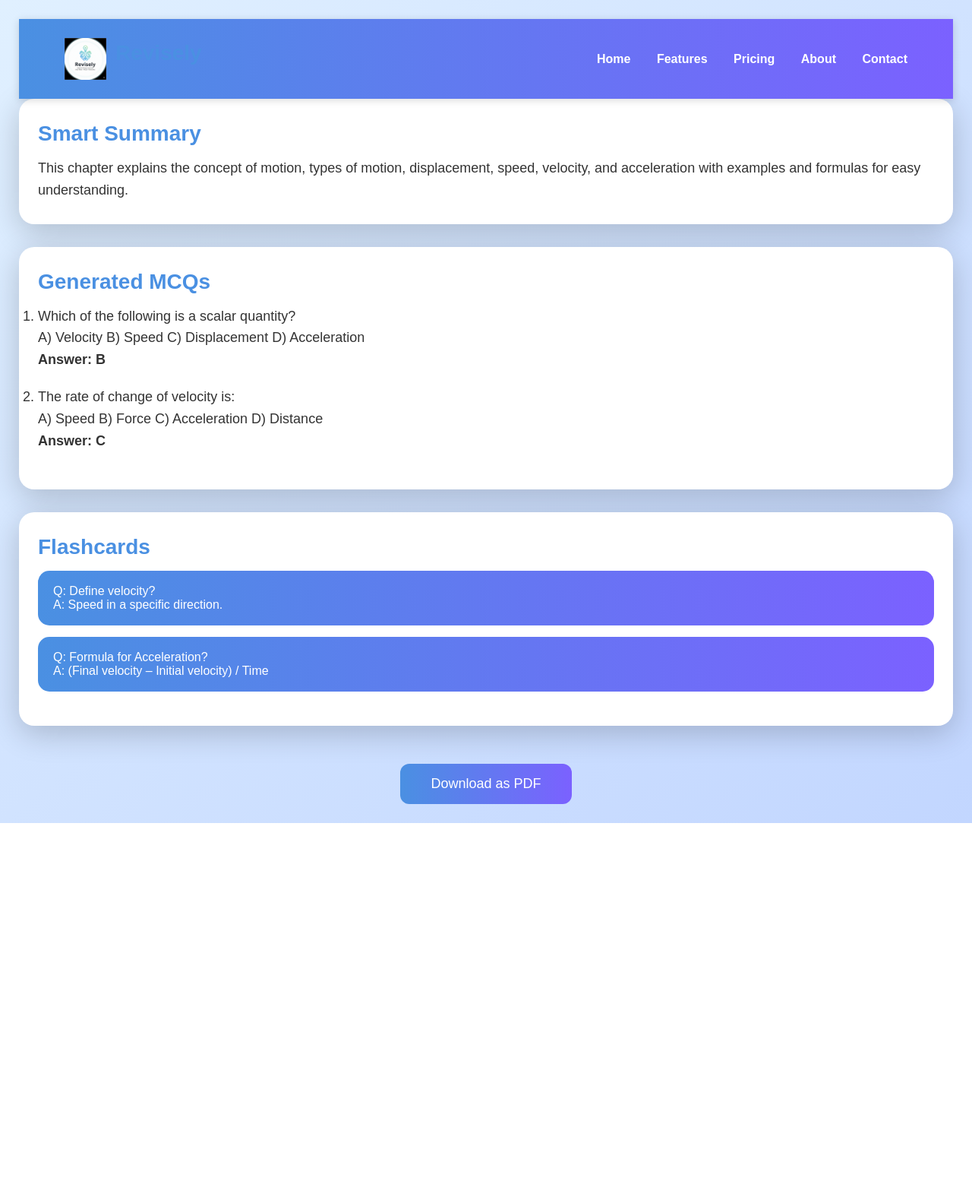
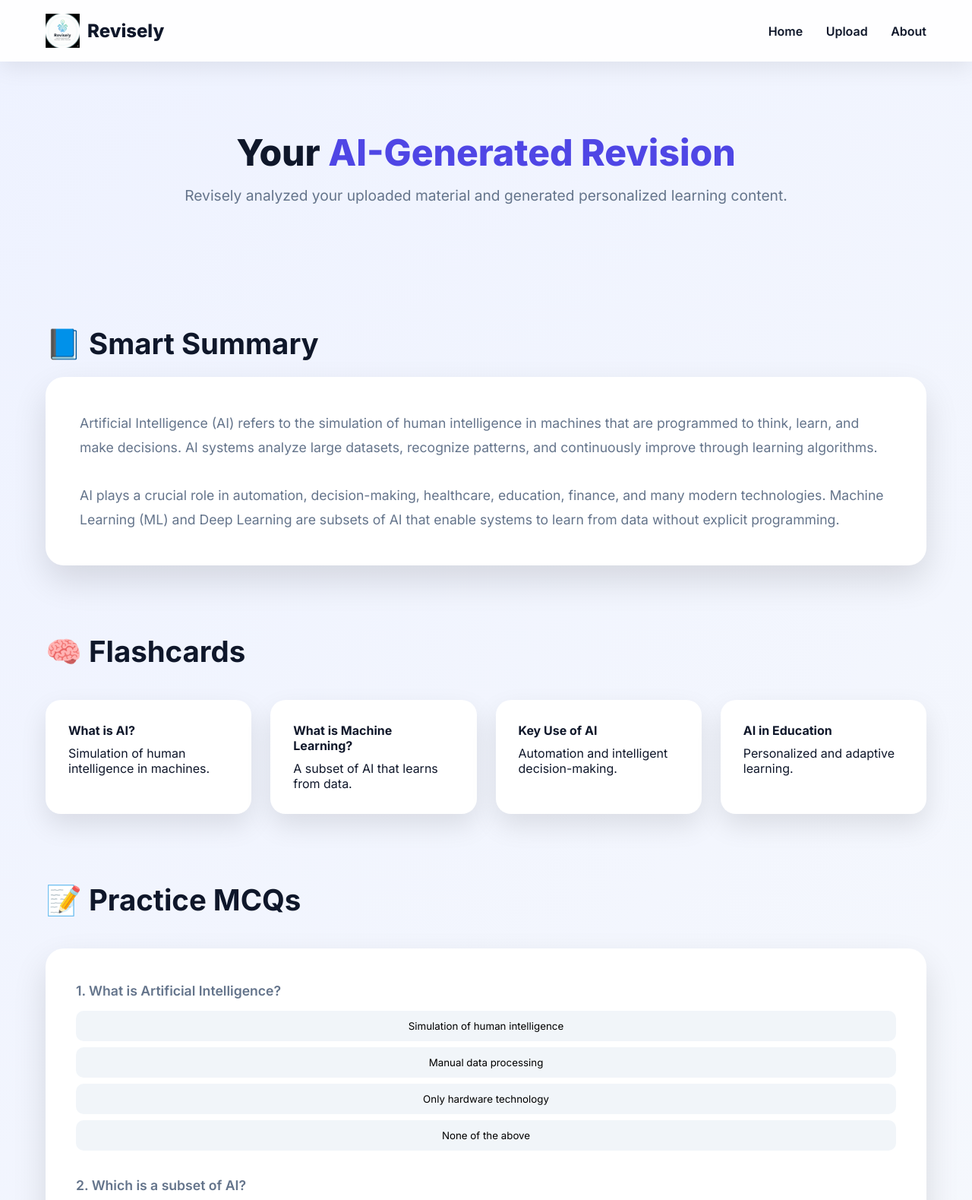
Before and after one commit to shadowam56-lgtm/Revisely, a plain HTML site: page Revisely/result.html in a window 1280 px wide. Shown: the top 1579 px of the page at 76% size. Before the commit the page ends 1083 px from the top, so only its background shows below. Drawn offline with Linux system fonts and the light colour scheme.

Commit message:
Update result.html

```diff
--- a/Revisely/result.html
+++ b/Revisely/result.html
@@ -5,195 +5,324 @@
 <meta name="viewport" content="width=device-width, initial-scale=1.0">
 <title>Results | Revisely</title>
 
+<link href="https://fonts.googleapis.com/css2?family=Inter:wght@400;600;700;800&display=swap" rel="stylesheet">
+
 <style>
 * {
     margin: 0;
     padding: 0;
     box-sizing: border-box;
-            font-family: 'Poppins', sans-serif;
+    font-family: 'Inter', sans-serif;
+}
+
+:root {
+    --primary: #4f46e5;
+    --secondary: #6366f1;
+    --bg: #f8fafc;
+    --dark: #0f172a;
+    --muted: #64748b;
 }
 
 body {
-            background: linear-gradient(to bottom right, #e0f0ff, #c2d6ff);
-            padding: 25px;
-            color: #111;
+    background: linear-gradient(135deg, #eef2ff, #f8fafc);
+    color: var(--dark);
 }
 
 header {
-            width: 100%;
-            padding: 25px 60px;
+    position: sticky;
+    top: 0;
+    background: rgba(255,255,255,0.9);
+    backdrop-filter: blur(12px);
+    padding: 18px 60px;
     display: flex;
     justify-content: space-between;
     align-items: center;
-            position: sticky;
-            top: 0;
-            background: linear-gradient(90deg, #4a90e2, #7b61ff);
-            color: white;
-            box-shadow: 0 2px 10px rgba(0,0,0,0.15);
+    box-shadow: 0 8px 30px rgba(0,0,0,0.08);
     z-index: 100;
 }
 
-        header .logo {
+.logo {
     display: flex;
     align-items: center;
 }
 
-        header .logo img {
-            height: 55px;
-            margin-right: 12px;
+.logo img {
+    height: 45px;
+    margin-right: 10px;
 }
 
-        header nav a {
-            margin-left: 30px;
-            text-decoration: none;
-            color: white;
-            font-weight: 600;
-            transition: color 0.3s ease;
+.logo h2 {
+    font-weight: 800;
 }
 
-        header nav a:hover {
-            color: #ffd700;
+nav a {
+    margin-left: 26px;
+    text-decoration: none;
+    color: var(--dark);
+    font-weight: 600;
 }
 
-        .card {
-            background: white;
-            padding: 30px 25px;
-            border-radius: 20px;
-            box-shadow: 0 10px 40px rgba(0,0,0,0.2);
-            margin-bottom: 30px;
-            transition: transform 0.3s ease;
+nav a:hover {
+    color: var(--primary);
 }
 
-        .card:hover {
+.result-hero {
+    text-align: center;
+    padding: 90px 20px 70px;
+    animation: fadeUp 1s ease;
+}
+
+.result-hero h1 {
+    font-size: 3rem;
+    font-weight: 800;
+}
+
+.result-hero span {
+    color: var(--primary);
+}
+
+.result-hero p {
+    font-size: 1.2rem;
+    color: var(--muted);
+    max-width: 800px;
+    margin: 15px auto 0;
+}
+
+.section {
+    max-width: 1200px;
+    margin: 90px auto;
+    padding: 0 20px;
+}
+
+.section h2 {
+    font-size: 2.4rem;
+    margin-bottom: 20px;
+}
+
+.section p {
+    font-size: 1.1rem;
+    color: var(--muted);
+    line-height: 1.8;
+}
+
+.summary-box {
+    background: white;
+    padding: 45px;
+    border-radius: 24px;
+    box-shadow: 0 20px 45px rgba(0,0,0,0.12);
+}
+
+.flashcards {
+    display: grid;
+    grid-template-columns: repeat(auto-fit, minmax(260px, 1fr));
+    gap: 25px;
+    margin-top: 40px;
+}
+
+.flashcard {
+    background: white;
+    padding: 30px;
+    border-radius: 20px;
+    box-shadow: 0 15px 35px rgba(0,0,0,0.1);
+    transition: transform 0.3s;
+}
+
+.flashcard:hover {
+    transform: translateY(-6px);
+}
+
+.flashcard strong {
+    display: block;
+    margin-bottom: 10px;
+}
+
+.mcq-box {
+    background: white;
+    padding: 40px;
+    border-radius: 24px;
+    box-shadow: 0 20px 45px rgba(0,0,0,0.12);
+    margin-top: 40px;
+}
+
+.question {
+    margin-bottom: 30px;
+}
+
+.question p {
+    font-weight: 600;
+    margin-bottom: 10px;
+}
+
+.question button {
+    display: block;
+    width: 100%;
+    margin-top: 8px;
+    padding: 12px;
+    border-radius: 10px;
+    border: none;
+    background: #f1f5f9;
+    cursor: pointer;
+    transition: background 0.3s;
+}
+
+.question button:hover {
+    background: #e0e7ff;
+}
+
+.insights {
+    display: grid;
+    grid-template-columns: repeat(auto-fit, minmax(220px, 1fr));
+    gap: 25px;
+    margin-top: 40px;
+}
+
+.insight-card {
+    background: white;
+    padding: 30px;
+    border-radius: 18px;
+    box-shadow: 0 15px 35px rgba(0,0,0,0.1);
+}
+
+.cta {
+    text-align: center;
+    padding: 120px 20px;
+}
+
+.cta h2 {
+    font-size: 2.6rem;
+    margin-bottom: 20px;
+}
+
+.cta button {
+    padding: 16px 42px;
+    font-size: 1.1rem;
+    font-weight: 600;
+    border-radius: 14px;
+    border: none;
+    cursor: pointer;
+    color: white;
+    background: linear-gradient(90deg, var(--primary), var(--secondary));
+    box-shadow: 0 12px 35px rgba(79,70,229,0.4);
+    transition: transform 0.3s;
+}
+
+.cta button:hover {
     transform: translateY(-5px);
 }
 
-        h2 {
-            color: #4a90e2;
-            margin-bottom: 15px;
-            font-size: 28px;
-        }
-
-        p, li {
-            font-size: 18px;
-            line-height: 1.6;
-            color: #333;
-        }
-
-        ol li {
-            margin-bottom: 20px;
-        }
-
-        .flashcard {
-            background: linear-gradient(90deg, #4a90e2, #7b61ff);
-            color: white;
-            padding: 18px 20px;
-            border-radius: 15px;
-            margin: 15px 0;
-            transition: transform 0.3s ease, box-shadow 0.3s ease;
-            cursor: pointer;
-        }
-
-        .flashcard:hover {
-            transform: translateY(-5px);
-            box-shadow: 0 10px 25px rgba(0,0,0,0.3);
-        }
-
-        .btn {
-            padding: 16px 40px;
-            border: none;
-            background: linear-gradient(90deg, #4a90e2, #7b61ff);
-            color: white;
-            font-size: 18px;
-            border-radius: 12px;
-            cursor: pointer;
-            display: inline-block;
-            margin-top: 20px;
-            transition: background 0.3s ease, transform 0.3s ease;
-        }
-
-        .btn:hover {
-            background: linear-gradient(90deg, #357ab8, #5e3cff);
-            transform: translateY(-3px);
-        }
-
-        @media (max-width: 1024px) {
-            header {
-                padding: 20px 40px;
-            }
-            .card {
-                padding: 25px 20px;
-            }
-            h2 {
-                font-size: 24px;
-            }
-            p, li {
-                font-size: 16px;
-            }
+@keyframes fadeUp {
+    from { opacity: 0; transform: translateY(30px); }
+    to { opacity: 1; transform: translateY(0); }
 }
 
 @media (max-width: 768px) {
-            header nav {
-                display: none;
-            }
-            .card {
-                padding: 20px 15px;
-            }
-            h2 {
-                font-size: 22px;
-            }
-            p, li {
-                font-size: 15px;
-            }
+    nav { display: none; }
+    header { padding: 16px 30px; }
+    .result-hero h1 { font-size: 2.2rem; }
 }
 </style>
 </head>
 
 <body>
+
 <header>
     <div class="logo">
-            <img src="logo.png" alt="Revisely Logo">
+        <img src="logo.png">
         <h2>Revisely</h2>
     </div>
     <nav>
         <a href="index.html">Home</a>
-            <a href="#">Features</a>
-            <a href="#">Pricing</a>
+        <a href="upload.html">Upload</a>
         <a href="#">About</a>
-            <a href="#">Contact</a>
     </nav>
 </header>
 
-    <div class="card">
-        <h2>Smart Summary</h2>
-        <p>This chapter explains the concept of motion, types of motion, displacement, speed, velocity, and acceleration with examples and formulas for easy understanding.</p>
+<section class="result-hero">
+    <h1>Your <span>AI-Generated Revision</span></h1>
+    <p>Revisely analyzed your uploaded material and generated personalized learning content.</p>
+</section>
+
+<section class="section">
+    <h2>📘 Smart Summary</h2>
+    <div class="summary-box">
+        <p>
+            Artificial Intelligence (AI) refers to the simulation of human intelligence in machines
+            that are programmed to think, learn, and make decisions. AI systems analyze large
+            datasets, recognize patterns, and continuously improve through learning algorithms.
+            <br><br>
+            AI plays a crucial role in automation, decision-making, healthcare, education,
+            finance, and many modern technologies. Machine Learning (ML) and Deep Learning
+            are subsets of AI that enable systems to learn from data without explicit programming.
+        </p>
+    </div>
+</section>
+
+<section class="section">
+    <h2>🧠 Flashcards</h2>
+    <div class="flashcards">
+        <div class="flashcard">
+            <strong>What is AI?</strong>
+            Simulation of human intelligence in machines.
+        </div>
+        <div class="flashcard">
+            <strong>What is Machine Learning?</strong>
+            A subset of AI that learns from data.
+        </div>
+        <div class="flashcard">
+            <strong>Key Use of AI</strong>
+            Automation and intelligent decision-making.
+        </div>
+        <div class="flashcard">
+            <strong>AI in Education</strong>
+            Personalized and adaptive learning.
+        </div>
+    </div>
+</section>
+
+<section class="section">
+    <h2>📝 Practice MCQs</h2>
+    <div class="mcq-box">
+
+        <div class="question">
+            <p>1. What is Artificial Intelligence?</p>
+            <button>Simulation of human intelligence</button>
+            <button>Manual data processing</button>
+            <button>Only hardware technology</button>
+            <button>None of the above</button>
         </div>
 
-    <div class="card">
-        <h2>Generated MCQs</h2>
-        <ol>
-            <li>Which of the following is a scalar quantity?
-                <br> A) Velocity B) Speed C) Displacement D) Acceleration
-                <br><b>Answer: B</b></li>
-
-            <li>The rate of change of velocity is:
-                <br> A) Speed B) Force C) Acceleration D) Distance
-                <br><b>Answer: C</b></li>
-        </ol>
+        <div class="question">
+            <p>2. Which is a subset of AI?</p>
+            <button>Machine Learning</button>
+            <button>Cloud Computing</button>
+            <button>Cyber Security</button>
+            <button>Networking</button>
         </div>
 
-    <div class="card">
-        <h2>Flashcards</h2>
-
-        <div class="flashcard">Q: Define velocity?
-            <br>A: Speed in a specific direction.</div>
-
-        <div class="flashcard">Q: Formula for Acceleration?
-            <br>A: (Final velocity – Initial velocity) / Time</div>
+        <div class="question">
+            <p>3. AI systems improve by?</p>
+            <button>Learning from data</button>
+            <button>Manual coding only</button>
+            <button>Human supervision always</button>
+            <button>Random guessing</button>
         </div>
 
-    <center>
-        <button class="btn">Download as PDF</button>
-    </center>
+    </div>
+</section>
+
+<section class="section">
+    <h2>📊 Learning Insights</h2>
+    <div class="insights">
+        <div class="insight-card">📈 Concept Clarity: High</div>
+        <div class="insight-card">🎯 Exam Relevance: Strong</div>
+        <div class="insight-card">⚡ Revision Speed: Improved</div>
+    </div>
+</section>
+
+<section class="cta">
+    <h2>Continue Your Smart Learning Journey 🚀</h2>
+    <button onclick="window.location.href='upload.html'">Upload Another File</button>
+</section>
+
 </body>
 </html>
```
Lines whose indentation alone changed are shown as unchanged.
